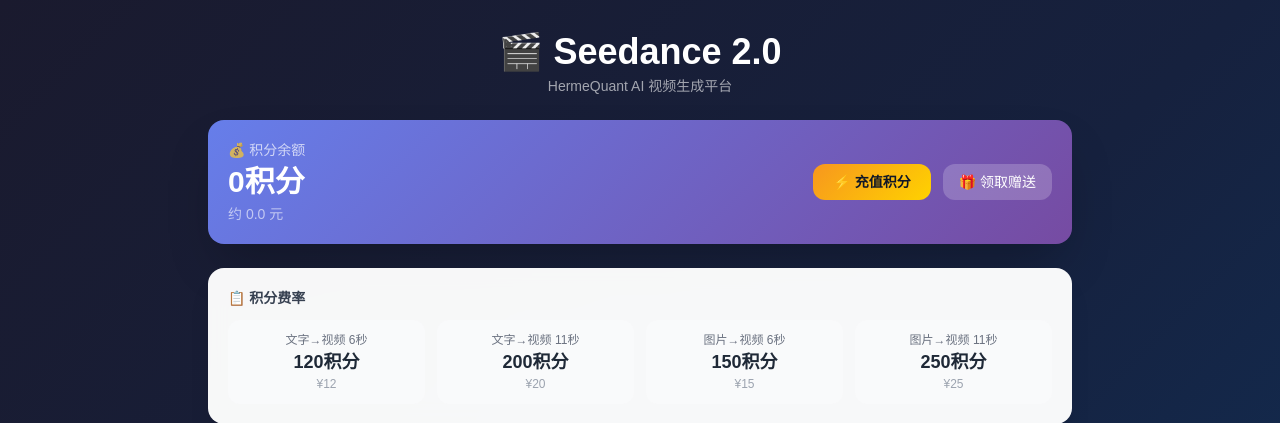
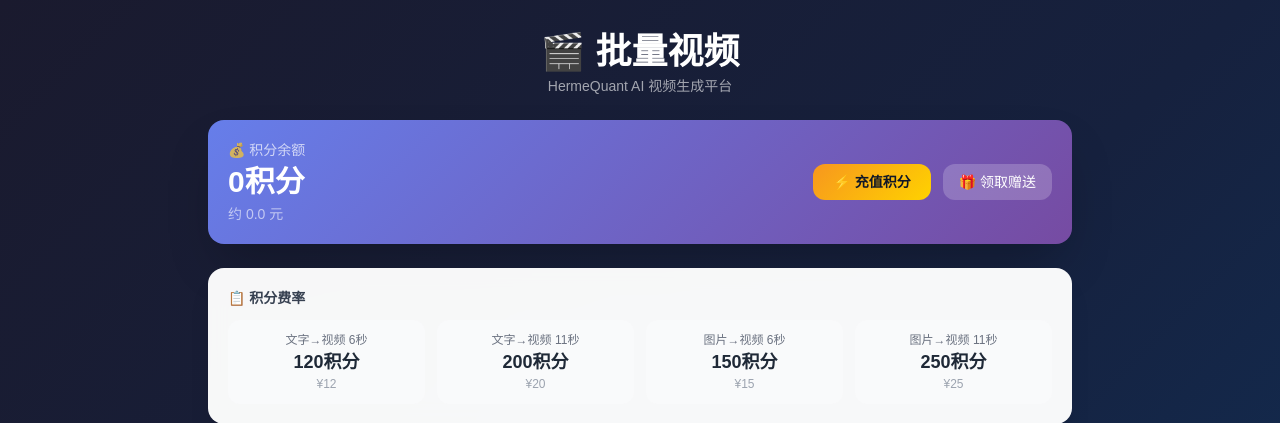
Before and after one commit to zhongjun1990/seedance-client, a Flask app: page / in a window 1280 px wide. Shown: the top 423 px of the page. Run offline with Flask 3, Linux system fonts and the light colour scheme; data that the repository does not hold is empty; some libraries are stand-ins or nearby versions.

Commit message:
rename: 批量视频 + app icon + DMG layout

```diff
--- a/main.py
+++ b/main.py
@@ -1,7 +1,7 @@
 #!/usr/bin/env python3
 """
-Seedance 2.0 - HermeQuant 积分版
-火山引擎 Seedance 2.0 AI 视频生成（积分计费）
+批量视频 - HermeQuant 积分版
+火山引擎 批量视频 AI 视频生成（积分计费）
 """
 
 import os
@@ -288,6 +288,6 @@
 
 if __name__ == "__main__":
     port = int(os.environ.get("PORT", 5173))
-    print(f"Seedance 2.0 HermeQuant 积分版启动，端口 {port}")
+    print(f"批量视频 HermeQuant 积分版启动，端口 {port}")
     print(f"积分存储路径: {credits_manager.DATA_DIR}")
     app.run(host="0.0.0.0", port=port, debug=False)
--- a/templates/index.html
+++ b/templates/index.html
@@ -3,7 +3,7 @@
 <head>
     <meta charset="UTF-8">
     <meta name="viewport" content="width=device-width, initial-scale=1.0">
-    <title>Seedance 2.0 - AI视频生成</title>
+    <title>批量视频 - AI视频生成</title>
     <script src="https://cdn.tailwindcss.com"></script>
     <style>
         body { font-family: 'PingFang SC', 'Microsoft YaHei', sans-serif; }
@@ -28,7 +28,7 @@
     <div class="container mx-auto px-4 py-8 max-w-4xl">
         <!-- Header -->
         <div class="text-center mb-6 fade-in">
-            <h1 class="text-4xl font-bold text-white mb-1">🎬 Seedance 2.0</h1>
+            <h1 class="text-4xl font-bold text-white mb-1">🎬 批量视频</h1>
             <p class="text-white/60 text-sm">HermeQuant AI 视频生成平台</p>
         </div>
 
```
Also changed, not shown: .github/workflows/build.yml, AppIcon.ico (added), README.md, 2 other files.
